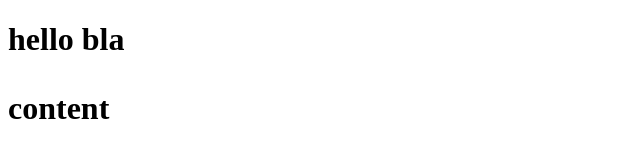
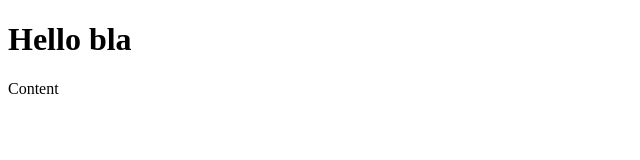
Before and after one commit to nepo2/test_repo, a plain HTML site: page index.html in a window 1280 px wide. Shown: the whole page, without its empty margins (0-640 px from the left). Drawn offline with Linux system fonts and the light colour scheme.

Commit message:
Improve HTML structure and add testing review notes

```diff
--- a/index.html
+++ b/index.html
@@ -3,11 +3,12 @@
 <head>
   <meta charset="UTF-8">
   <meta name="viewport" content="width=device-width, initial-scale=1.0">
-  <title>Document</title>
+  <title>Test Repo Home</title>
 </head>
 <body>
-  <h1>hello bla
-    <p>content</p>
-  </h1>
+  <main>
+    <h1>Hello bla</h1>
+    <p>Content</p>
+  </main>
 </body>
 </html>
```
Also changed, not shown: 1 other file.
